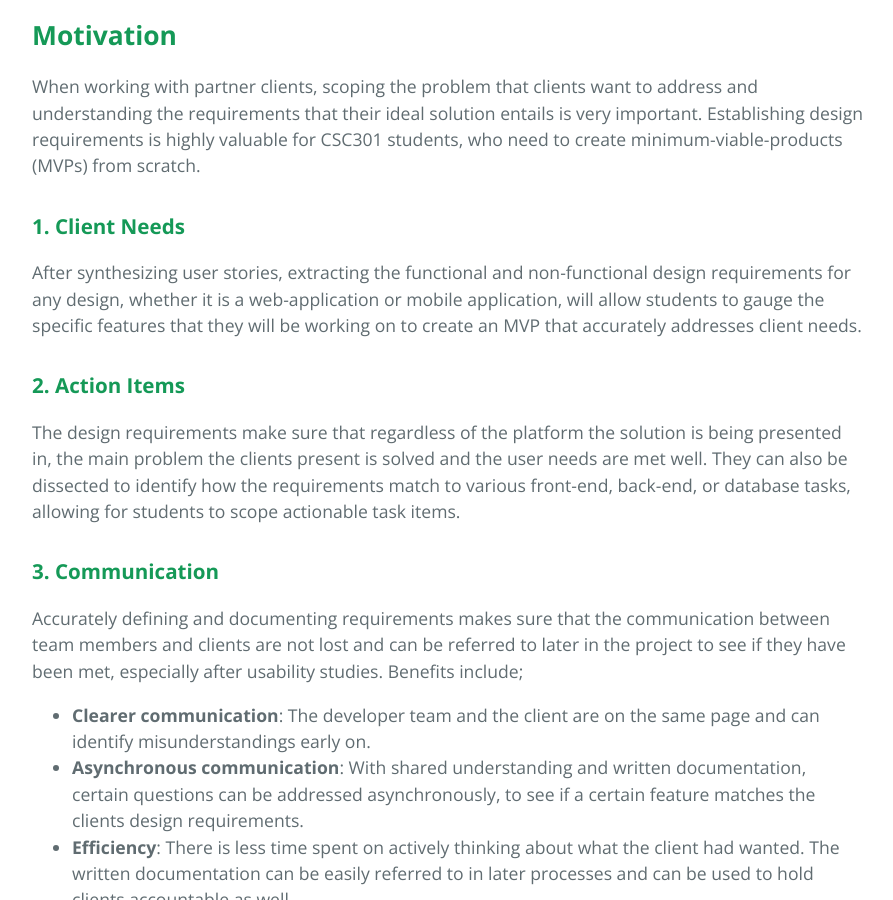
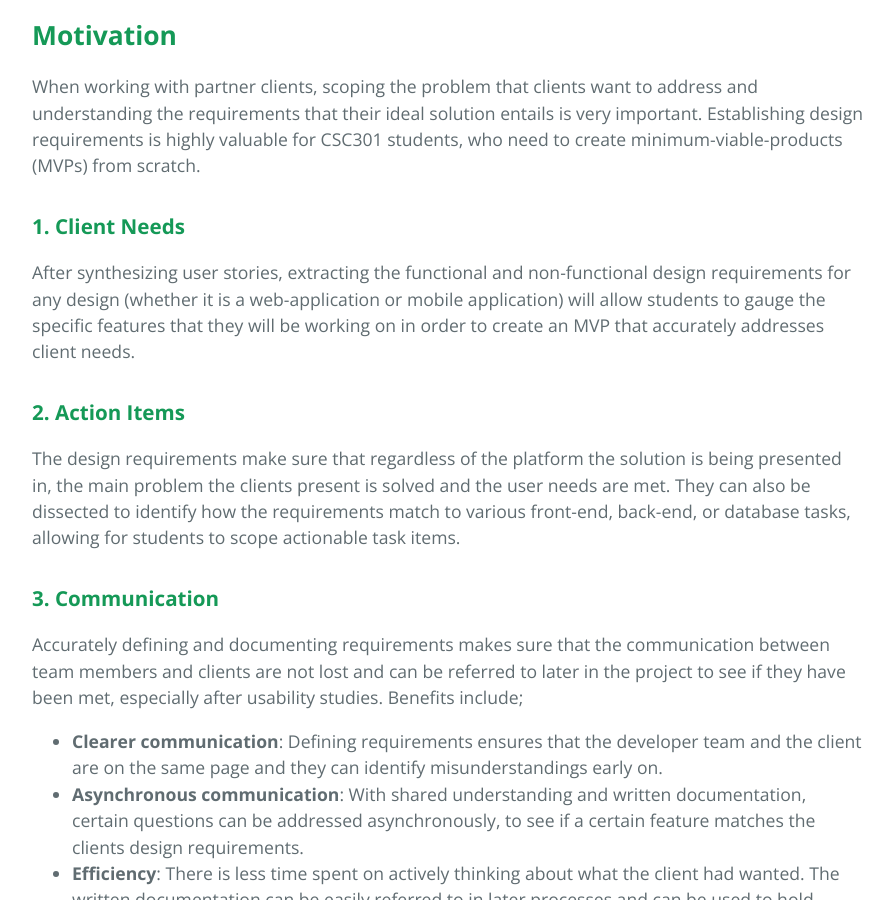
Before and after one commit to learning-software-engineering/learning-software-engineering.github.io, a Jekyll site: the page built from Topics/User_Experience/Design_Requirements.md, in a window 1280 px wide and 900 px high, scrolled down 1311 px. Shown: the whole window, without its empty margins (192-1085 px from the left). Built offline with Jekyll 4.4.1, drawn with Linux system fonts in a browser that asks for light colours; our own code applies the rules of GitHub Pages for plain Markdown files.

Commit message:
Fixing language

```diff
--- a/Topics/User_Experience/Design_Requirements.md
+++ b/Topics/User_Experience/Design_Requirements.md
@@ -32,17 +32,17 @@ When working with partner clients, scoping the problem that clients want to addr
 
 ### **1. Client Needs**
 
-After synthesizing user stories, extracting the functional and non-functional design requirements for any design, whether it is a web-application or mobile application, will allow students to gauge the specific features that they will be working on to create an MVP that accurately addresses client needs.
+After synthesizing user stories, extracting the functional and non-functional design requirements for any design (whether it is a web-application or mobile application) will allow students to gauge the specific features that they will be working on in order to create an MVP that accurately addresses client needs.
 
 ### **2. Action Items**
 
-The design requirements make sure that regardless of the platform the solution is being presented in, the main problem the clients present is solved and the user needs are met well. They can also be dissected to identify how the requirements match to various front-end, back-end, or database tasks, allowing for students to scope actionable task items.
+The design requirements make sure that regardless of the platform the solution is being presented in, the main problem the clients present is solved and the user needs are met. They can also be dissected to identify how the requirements match to various front-end, back-end, or database tasks, allowing for students to scope actionable task items.
 
 ### **3. Communication**
 
 Accurately defining and documenting requirements makes sure that the communication between team members and clients are not lost and can be referred to later in the project to see if they have been met, especially after usability studies. Benefits include;
 
-- **Clearer communication**: The developer team and the client are on the same page and can identify misunderstandings early on.
+- **Clearer communication**: Defining requirements ensures that the developer team and the client are on the same page and they can identify misunderstandings early on.
 - **Asynchronous communication**: With shared understanding and written documentation, certain questions can be addressed asynchronously, to see if a certain feature matches the clients design requirements.
 - **Efficiency**: There is less time spent on actively thinking about what the client had wanted. The written documentation can be easily referred to in later processes and can be used to hold clients accountable as well.
 
```
